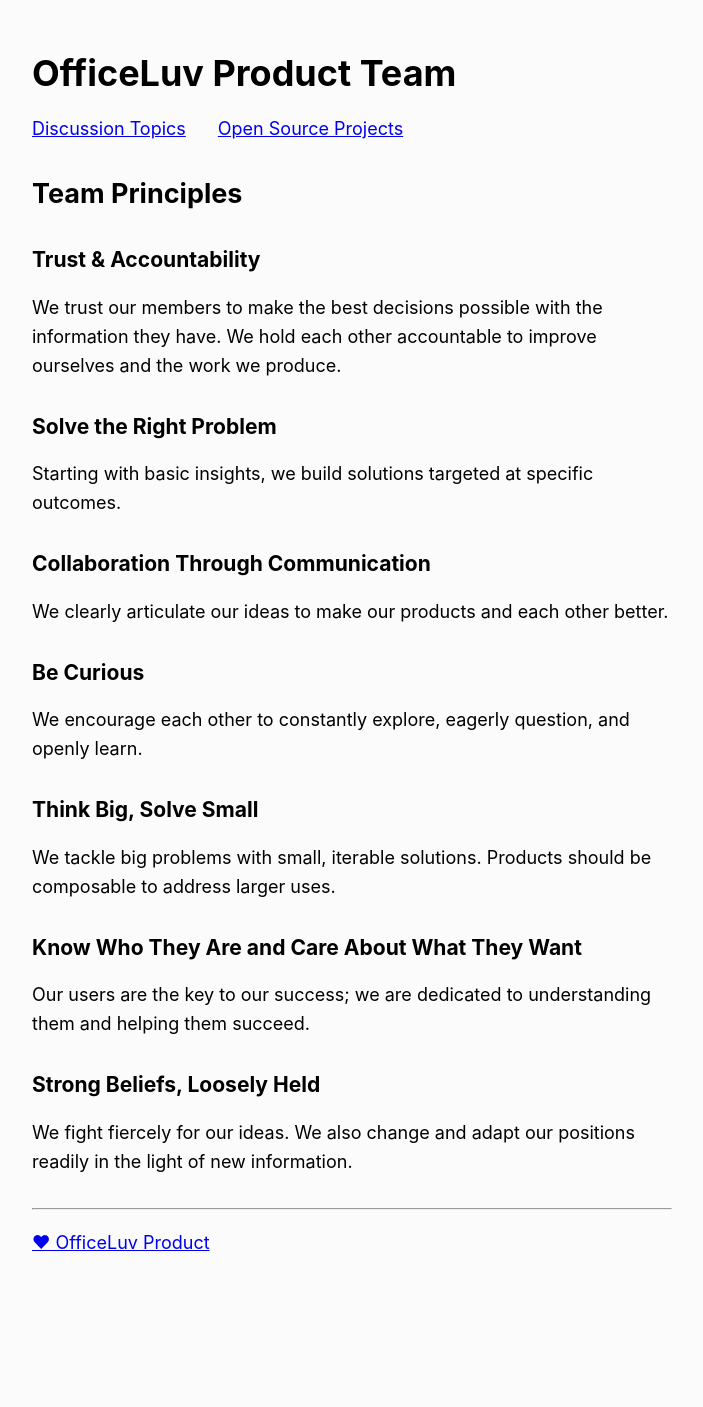
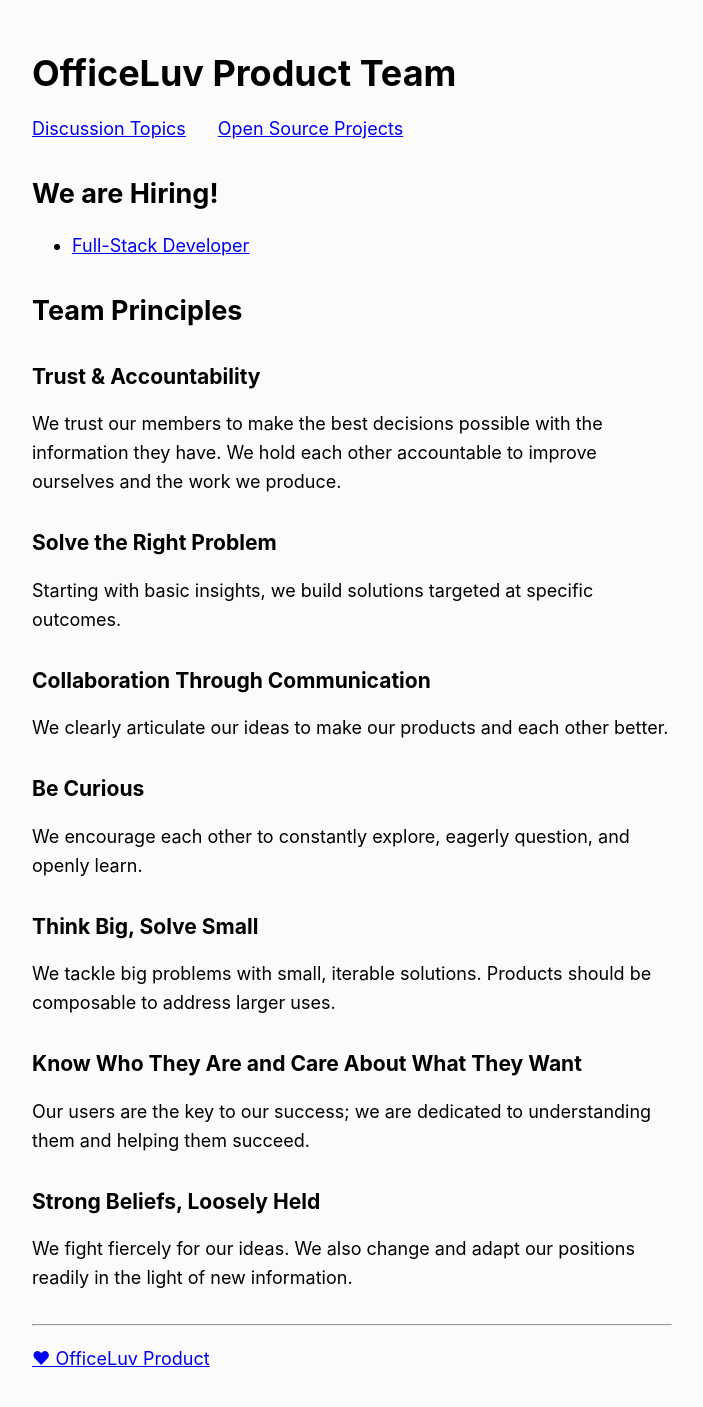
Before and after one commit to officeluv/officeluv.github.io, a Jekyll site: the page built from index.md, in a window 1280 px wide. Shown: the whole page, without its empty margins (288-991 px from the left). Built offline with Jekyll 4.4.1, drawn with Linux system fonts in a browser that asks for light colours; before the commit the page ends 1291 px from its top, so only the background shows below that.

Commit message:
new:usr: Add hiring roles

```diff
--- a/index.md
+++ b/index.md
@@ -3,6 +3,10 @@
 title: OfficeLuv Product Team
 ---
 <div class="item"><a href="/topics">Discussion Topics</a><a href="https://github.com/officeluv">Open Source Projects</a></div>
+
+## We are Hiring!
+
+- [Full-Stack Developer](https://officeluv.applytojob.com/apply/Lv6mQy0m2I/Full-Stack-Engineer?source=officeluv.github.io)
 
 ## Team Principles
 
```
